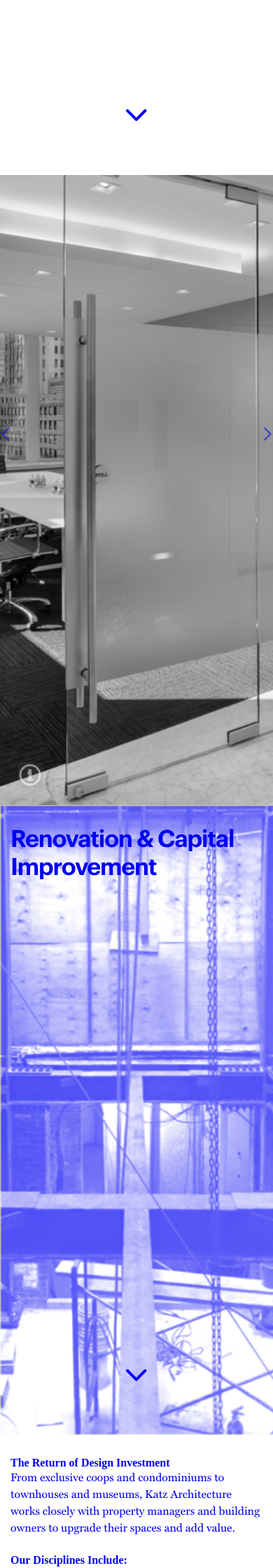
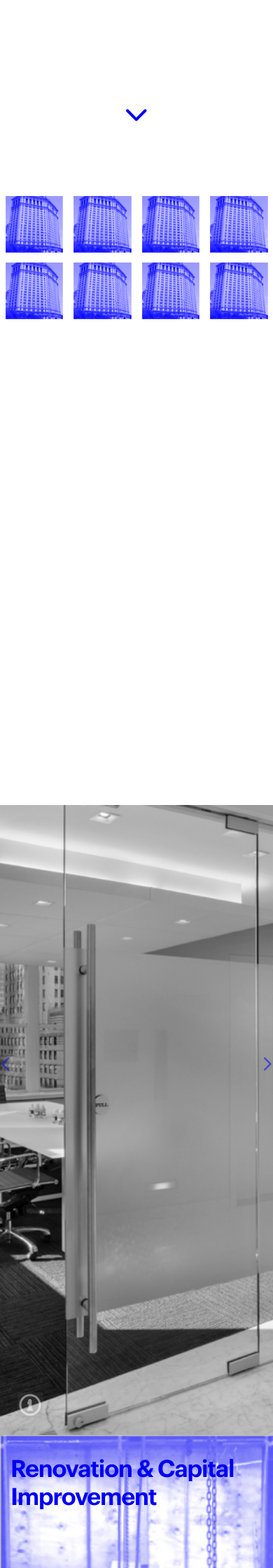
Before and after one commit to cserron/fangohr-katz, a Jekyll site: the page built from index.md, in a window 390 px wide. Shown: the part 3350-5590 px from the top of the page at 70% size. Built offline with Jekyll 4.4.1, drawn with Linux system fonts in a browser that asks for light colours; nearby versions of some CDN libraries; our own code applies the rules of GitHub Pages for plain Markdown files.

Commit message:
add intermediate building screen to launch slider

```diff
--- a/_includes/building.html
+++ b/_includes/building.html
@@ -20,50 +20,57 @@
         </div>
     </section>
     <section class="section" id="building3">
+        <div id="carouselb3" class="carousel slide" data-ride="carousel" data-interval="false">
+            <div class="carousel-inner" role="listbox">
+                <div class="carousel-item active">
+                    <!--<div class="close close-blue  hidden-sm-up" data-target="menu"></div>-->
+                    {% include building/items.html %}
+                    {% include utils/down-cross.html img-color="blue" %}
+                </div>
+            </div>
+            <!--{% include carousel/paginator.html carouselId="#carousel2" %}-->
+        </div>
+    </section>
+
+
+    <section class="section" id="building4">
         <div id="carousel1" class="carousel slide" data-ride="carousel" data-interval="false">
             <div class="carousel-inner" role="listbox">
 
                 <div class="carousel-item active img-filter">
-                    <!--<div class="close close-white  hidden-sm-up" data-target="menu"></div>                -->
                     <div class="info-button"></div>
                     {% include building/item2.html %}
-                    {% include utils/down-cross.html img-color="white" %}
+                    {% include utils/slider-cross.html img-color="white" %}
                 </div>
                 <div class="carousel-item img-filter">
-                    <!--<div class="close close-white  hidden-sm-up" data-target="menu"></div>                                -->
                     <div class="info-button"></div>
                     {% include building/item3.html %}
-                    {% include utils/down-cross.html img-color="white" %}
+                    {% include utils/slider-cross.html img-color="white" %}
                 </div>
                 <div class="carousel-item img-filter">
-                    <!--<div class="close close-white  hidden-sm-up" data-target="menu"></div>                                -->
                     <div class="info-button"></div>
                     {% include building/item4.html %}
-                    {% include utils/down-cross.html img-color="white" %}
+                    {% include utils/slider-cross.html img-color="white" %}
                 </div>
                 <div class="carousel-item img-filter">
-                    <!--<div class="close close-white  hidden-sm-up" data-target="menu"></div>                                -->
                     <div class="info-button"></div>
                     {% include building/item5.html %}
-                    {% include utils/down-cross.html img-color="white" %}
+                    {% include utils/slider-cross.html img-color="white" %}
                 </div>
                 <div class="carousel-item img-filter">
-                    <!--<div class="close close-white  hidden-sm-up" data-target="menu"></div>                                -->
                     <div class="info-button"></div>
                     {% include building/item6.html %}
-                    {% include utils/down-cross.html img-color="white" %}
+                    {% include utils/slider-cross.html img-color="white" %}
                 </div>
                 <div class="carousel-item img-filter">
-                    <!--<div class="close close-white  hidden-sm-up" data-target="menu"></div>                                -->
                     <div class="info-button"></div>
                     {% include building/item7.html %}
-                    {% include utils/down-cross.html img-color="white" %}
+                    {% include utils/slider-cross.html img-color="white" %}
                 </div>
                 <div class="carousel-item img-filter">
-                    <!--<div class="close close-white  hidden-sm-up" data-target="menu"></div>                                -->
                     <div class="info-button"></div>
                     {% include building/item8.html %}
-                    {% include utils/down-cross.html img-color="white" %}
+                    {% include utils/slider-cross.html img-color="white" %}
                 </div>
             </div>
             {% include carousel/paginator.html carouselId="#carousel1" %}
--- /dev/null
+++ b/_includes/building/items.html
@@ -0,0 +1,91 @@
+<section class="section" id="building-properties">
+    <div class="katz-container">
+        <div class="inner-content">
+            <h2 class="font-title hidden-xs-down">Building & Interior Architecture</h2>
+            <div class="team-content">
+                <div class="row">
+                  <div class="col-3 col-sm-2">
+                    <a href="#" data-target="#carousel1" data-slide-to="1" class="js-open-carousel">
+                      <img src="{{site.url}}{{site.baseurl}}/assets/images/management-properties/01.png" alt=""
+                      class="img-fluid property-image">
+                      <div class="detail-tooltip">
+                        New York City <br>
+                        Property
+                      </div>
+                    </a>
+                  </div>
+                  <div class="col-3 col-sm-2">
+                    <a href="#" data-target="#carousel1" data-slide-to="2" class="js-open-carousel">
+                      <img src="{{site.url}}{{site.baseurl}}/assets/images/management-properties/01.png" alt=""
+                      class="img-fluid property-image">
+                      <div class="detail-tooltip">
+                        New York City <br>
+                        Property
+                      </div>
+                    </a>
+                  </div>
+                  <div class="col-3 col-sm-2">
+                    <a href="#" data-target="#carousel1" data-slide-to="3" class="js-open-carousel">
+                      <img src="{{site.url}}{{site.baseurl}}/assets/images/management-properties/01.png" alt=""
+                      class="img-fluid property-image">
+                      <div class="detail-tooltip">
+                        New York City <br>
+                        Property
+                      </div>
+                    </a>
+                  </div>
+                  <div class="col-3 col-sm-2">
+                    <a href="#" data-target="#carousel1" data-slide-to="4" class="js-open-carousel">
+                      <img src="{{site.url}}{{site.baseurl}}/assets/images/management-properties/01.png" alt=""
+                      class="img-fluid property-image">
+                      <div class="detail-tooltip">
+                        New York City <br>
+                        Property
+                      </div>
+                    </a>
+                  </div>
+                  <div class="col-3 col-sm-2">
+                    <a href="#" data-target="#carousel1" data-slide-to="5" class="js-open-carousel">
+                      <img src="{{site.url}}{{site.baseurl}}/assets/images/management-properties/01.png" alt=""
+                      class="img-fluid property-image">
+                      <div class="detail-tooltip">
+                        New York City <br>
+                        Property
+                      </div>
+                    </a>
+                  </div>
+                  <div class="col-3 col-sm-2">
+                    <a href="#" data-target="#carousel1" data-slide-to="6" class="js-open-carousel">
+                      <img src="{{site.url}}{{site.baseurl}}/assets/images/management-properties/01.png" alt=""
+                      class="img-fluid property-image">
+                      <div class="detail-tooltip">
+                        New York City <br>
+                        Property
+                      </div>
+                    </a>
+                  </div>
+                  <div class="col-3 col-sm-2">
+                    <a href="#" data-target="#carousel1" data-slide-to="7" class="js-open-carousel">
+                      <img src="{{site.url}}{{site.baseurl}}/assets/images/management-properties/01.png" alt=""
+                      class="img-fluid property-image">
+                      <div class="detail-tooltip">
+                        New York City <br>
+                        Property
+                      </div>
+                    </a>
+                  </div>
+                  <div class="col-3 col-sm-2">
+                    <a href="#" data-target="#carousel1" data-slide-to="8" class="js-open-carousel">
+                      <img src="{{site.url}}{{site.baseurl}}/assets/images/management-properties/01.png" alt=""
+                      class="img-fluid property-image">
+                      <div class="detail-tooltip">
+                        New York City <br>
+                        Property
+                      </div>
+                    </a>
+                  </div>
+              </div>
+            </div>
+        </div>
+    </div>
+</section>
--- /dev/null
+++ b/_includes/utils/slider-cross.html
@@ -0,0 +1,5 @@
+<div class="navigation-down">
+  <div class="close-wrapper-slider hidden-xs-down">
+    <div class="close close-{{ include.img-color }} " data-target="menu"></div>
+  </div>
+</div>
--- a/_sass/custom.scss
+++ b/_sass/custom.scss
@@ -341,8 +341,13 @@ li.font-content {
       padding-bottom: 10px;
     }
   }
+}
 
-
+.team-content-detail {
+  @extend .team-content;
+  @include respond-to(md) {
+    margin-top: 0;
+  }
 }
 
 
@@ -694,17 +699,19 @@ li.font-content {
   left: auto;
 }
 .close-wrapper-detail {
-  @extend .close-wrapper-info;
+  @extend .close-wrapper;
 }
 
 .font-title-detail {
   @extend .font-title;
-  margin-bottom: 86px;
+  font-size: 18px;
+  margin-bottom: 0;
   @media (min-width: 567px) and (max-width: 576px) {
-    margin-bottom: 40px;
+    margin-bottom: 0;
   }
   @include respond-to(sm) {
-    margin-bottom: 30px;
+    margin-bottom: 0;
+    font-size: 34px;
   }
 }
 
@@ -717,6 +724,9 @@ li.font-content {
 .font-subtitle-detail {
   @extend .font-subtitle;
   margin-bottom: 30px;
+  @include respond-to(sm) {
+    margin-bottom: 150px;
+  }
 }
 
 .detail-tooltip {
@@ -768,3 +778,7 @@ li.font-content {
   @extend .team-member-image;
   width: 100%;
 }
+
+.close-wrapper-slider {
+  @extend .close-wrapper;
+}
--- a/assets/js/scripts.js
+++ b/assets/js/scripts.js
@@ -4,71 +4,75 @@ var dic =
     {
         "peace-of-mind-team": [
             {
-                "title": "Team",
-                "subtitle": "David Katz",
+                "title": "David Katz",
+                "subtitle": "Director",
                 "img": '01',
                 "content": "Bio Info. Lorem ipsum dolor sit amet, consectetuer adipiscing elit, sed diem nonummy nibh euismod tincidunt ut lacreet dolore\
                         magna aliguam erat volutpat. Ut wisis enim ad minim veniam, quis nostrud exerci tution ullam corper suscipit."
             },
             {
-                "title": "Team",
-                "subtitle": "David Katz",
+                "title": "Vanessa Sanchez",
+                "subtitle": "Design",
                 "img": '02',
-                "content": "Bio Info. Lorem ipsum dolor sit amet, consectetuer adipiscing elit, sed diem nonummy nibh euismod tincidunt ut lacreet dolore\
-                        magna aliguam erat volutpat. Ut wisis enim ad minim veniam, quis nostrud exerci tution ullam corper suscipit."
+                "content": "Vanessa received a Bachelor of Arts in Architecture from the University of California, \
+                Berkeley in 2004 and is certified in Social Economic Environmental Design (SEED) from the Public Interest Design Institute. \
+                Her New York experience includes residential, hospitality and educational projects with Halpern Architects and Robert A.M. \
+                Stern. As a project designer at KA, Vanessa has been instrumental in the completion of multiple residential and commercial \
+                gut renovation projects. In addition to her architectural work, Vanessa has volunteered her time for multiple causes \
+                including Big Brothers Big Sisters of New York, New York Cares and Open Architecture New York."
             },
             {
-                "title": "Team",
-                "subtitle": "David Katz",
+                "title": "David Katz",
+                "subtitle": "Director",
                 "img": '03',
                 "content": "Bio Info. Lorem ipsum dolor sit amet, consectetuer adipiscing elit, sed diem nonummy nibh euismod tincidunt ut lacreet dolore\
                         magna aliguam erat volutpat. Ut wisis enim ad minim veniam, quis nostrud exerci tution ullam corper suscipit."
             },
             {
-                "title": "Team",
-                "subtitle": "David Katz",
+                "title": "David Katz",
+                "subtitle": "Director",
                 "img": '04',
                 "content": "Bio Info. Lorem ipsum dolor sit amet, consectetuer adipiscing elit, sed diem nonummy nibh euismod tincidunt ut lacreet dolore\
                         magna aliguam erat volutpat. Ut wisis enim ad minim veniam, quis nostrud exerci tution ullam corper suscipit."
             },
             {
-                "title": "Team",
-                "subtitle": "David Katz",
+                "title": "David Katz",
+                "subtitle": "Director",
                 "img": '05',
                 "content": "Bio Info. Lorem ipsum dolor sit amet, consectetuer adipiscing elit, sed diem nonummy nibh euismod tincidunt ut lacreet dolore\
                         magna aliguam erat volutpat. Ut wisis enim ad minim veniam, quis nostrud exerci tution ullam corper suscipit."
             },
             {
-                "title": "Team",
-                "subtitle": "David Katz",
+                "title": "David Katz",
+                "subtitle": "Director",
                 "img": '06',
                 "content": "Bio Info. Lorem ipsum dolor sit amet, consectetuer adipiscing elit, sed diem nonummy nibh euismod tincidunt ut lacreet dolore\
                         magna aliguam erat volutpat. Ut wisis enim ad minim veniam, quis nostrud exerci tution ullam corper suscipit."
             },
             {
-                "title": "Team",
-                "subtitle": "David Katz",
+                "title": "David Katz",
+                "subtitle": "Director",
                 "img": '07',
                 "content": "Bio Info. Lorem ipsum dolor sit amet, consectetuer adipiscing elit, sed diem nonummy nibh euismod tincidunt ut lacreet dolore\
                         magna aliguam erat volutpat. Ut wisis enim ad minim veniam, quis nostrud exerci tution ullam corper suscipit."
             },
             {
-                "title": "Team",
-                "subtitle": "David Katz",
+                "title": "David Katz",
+                "subtitle": "Director",
                 "img": '08',
                 "content": "Bio Info. Lorem ipsum dolor sit amet, consectetuer adipiscing elit, sed diem nonummy nibh euismod tincidunt ut lacreet dolore\
                         magna aliguam erat volutpat. Ut wisis enim ad minim veniam, quis nostrud exerci tution ullam corper suscipit."
             },
             {
-                "title": "Team",
-                "subtitle": "David Katz",
+                "title": "David Katz",
+                "subtitle": "Director",
                 "img": '09',
                 "content": "Bio Info. Lorem ipsum dolor sit amet, consectetuer adipiscing elit, sed diem nonummy nibh euismod tincidunt ut lacreet dolore\
                         magna aliguam erat volutpat. Ut wisis enim ad minim veniam, quis nostrud exerci tution ullam corper suscipit."
             },
             {
-                "title": "Team",
-                "subtitle": "David Katz",
+                "title": "David Katz",
+                "subtitle": "Director",
                 "img": '10',
                 "content": "Bio Info. Lorem ipsum dolor sit amet, consectetuer adipiscing elit, sed diem nonummy nibh euismod tincidunt ut lacreet dolore\
                             magna aliguam erat volutpat. Ut wisis enim ad minim veniam, quis nostrud exerci tution ullam corper suscipit."
@@ -229,6 +233,7 @@ function extractImageRoot(img) {
         img = img.replace(imgNameFile[0], "");
     img = img.replace('management-properties/','');
     img = img.replace('peace-of-mind-team/','');
+    img = img.replace('caruosel/','');
     return img;
 }
 
@@ -240,8 +245,8 @@ function showDetail(target, idSection, detailItem) {
     imgSrc = extractImageRoot(imgSrc);
     imgSrc = imgSrc + '/' + idSection+'/'+dic[idSection][detailItem]['img'] + '.png';
     $('#'+target+' .team-member-image').attr('src', imgSrc);
-    $('#'+target+' .team-member-image').attr('alt', dic[idSection][detailItem]['subtitle']);
-    $('#'+target+' .font-content').html(dic[idSection][detailItem]['bio']);
+    $('#'+target+' .team-member-image').attr('alt', dic[idSection][detailItem]['title']);
+    $('#'+target+' .font-content').html(dic[idSection][detailItem]['content']);
     $('#index-item').data('detail-item', detailItem.toString());
     $('#index-item').data('id-section', idSection);
 }
@@ -263,6 +268,19 @@ function viewDetails() {
 function closeDetails() {
     $('.close-wrapper-detail').click(function() {
         $(this).parent('section').removeClass('detail-active');
+    });
+}
+
+function carouselHandler() {
+    $('.js-open-carousel').click(function() {
+        console.log('openBuilding');
+        // var section = $(this).closest('section');
+        $('#building').addClass('translate-section-peace-of-mind2');
+    });
+    $('.close-wrapper-slider').click(function() {
+        console.log('entramos');
+        $('#building').removeClass('translate-section-peace-of-mind2');
+        $('#building').addClass('translate-section-peace-of-mind');
     });
 }
 
@@ -459,4 +477,5 @@ function init() {
     viewDetails();
     closeDetails();
     navigationDetails();
+    carouselHandler();
 }
```
